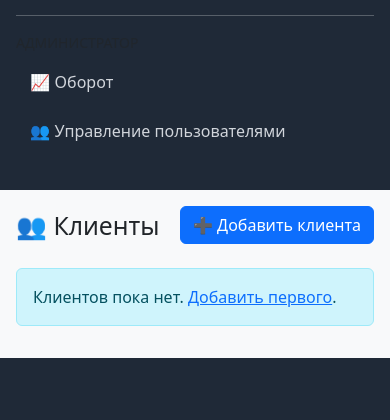
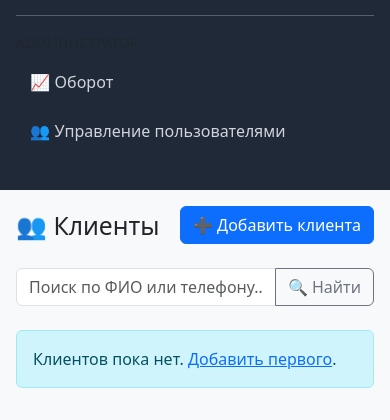
Before and after one commit to Ilim666/AltaiGlobal, a Flask app: page /clients in a window 390 px wide. Shown: the part 849-1269 px from the top of the page. Before the commit the page ends 1207 px from the top, so only its background shows below. Run offline with Flask 3, Linux system fonts and the light colour scheme; the visitor is signed in with stand-in values (Sample User, id 1); parts of the project's set-up code (start-up, migrations or seed data) failed here and were passed over.

Commit message:
Add search form for clients in clients.html
Added a search form to filter clients by name or phone number.

```diff
--- a/templates/clients.html
+++ b/templates/clients.html
@@ -7,6 +7,17 @@
     <a href="/add-client" class="btn btn-primary">➕ Добавить клиента</a>
     {% endif %}
 </div>
+
+<!-- Форма поиска -->
+<form method="get" action="/clients" class="mb-4">
+    <div class="input-group">
+        <input type="text" name="q" class="form-control" placeholder="Поиск по ФИО или телефону…" value="{{ q or '' }}">
+        <button class="btn btn-outline-secondary" type="submit">🔍 Найти</button>
+        {% if q %}
+        <a href="/clients" class="btn btn-outline-danger">✕ Сбросить</a>
+        {% endif %}
+    </div>
+</form>
 
 {% if clients %}
 <div class="card shadow-sm">
```
